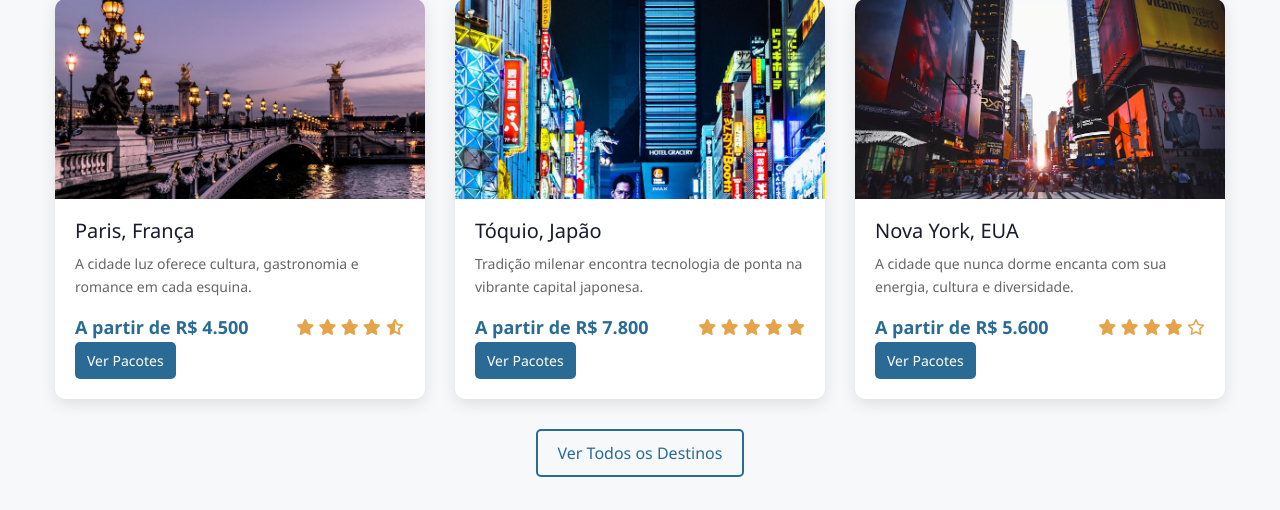
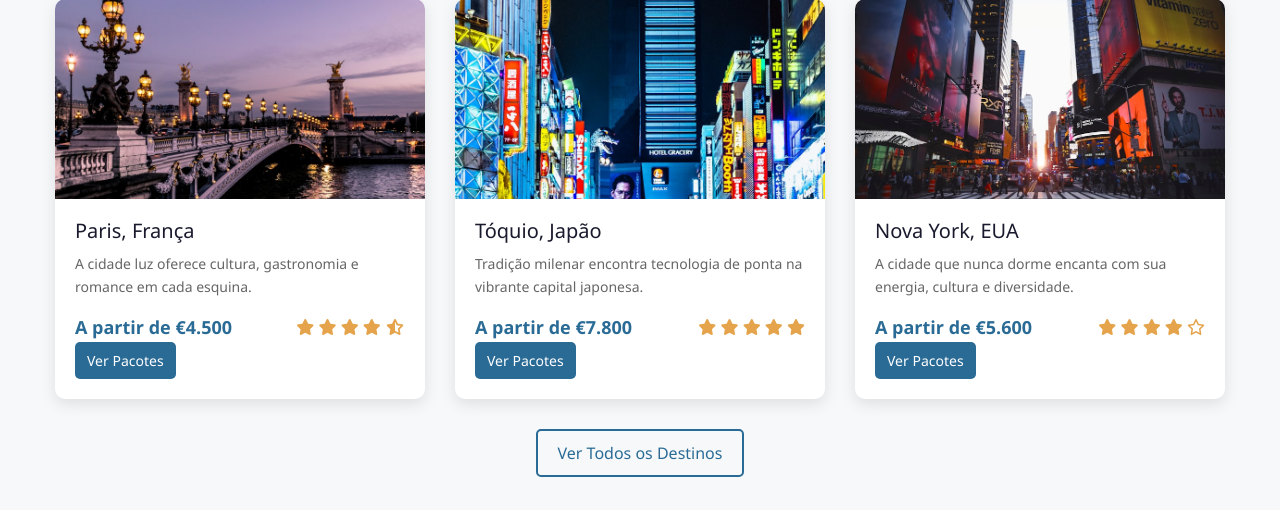
Before and after one commit to fbberg69/TravelGatewayForYou, a Flask app: page / in a window 1280 px wide. Shown: the part 1038-1548 px from the top of the page. Run offline with Flask 3, Linux system fonts and the light colour scheme.

Commit message:
Assistant checkpoint: Atualizar links dos botões de destinos e converter preços
Assistant generated file changes:
- templates/index.html: Atualizar links dos botões de destinos populares

---

User prompt:

nos destinos populares os botoes ver pacotes não estão a funcionar e pudias agragar dento que seja o tema os meyus links de viajas neles,

Replit-Commit-Author: Assistant
Replit-Commit-Session-Id: f2b538f2-0c0a-4761-b022-394718a0e1ee

```diff
--- a/templates/index.html
+++ b/templates/index.html
@@ -60,7 +60,7 @@
                         <h3>Paris, França</h3>
                         <p>A cidade luz oferece cultura, gastronomia e romance em cada esquina.</p>
                         <div class="destination-meta">
-                            <div class="price">A partir de R$ 4.500</div>
+                            <div class="price">A partir de €4.500</div>
                             <div class="rating">
                                 <i class="fas fa-star"></i>
                                 <i class="fas fa-star"></i>
@@ -69,7 +69,7 @@
                                 <i class="fas fa-star-half-alt"></i>
                             </div>
                         </div>
-                        <a href="#" class="btn btn-sm">Ver Pacotes</a>
+                        <a href="https://trip.tp.st/u9rynlyL" target="_blank" class="btn btn-sm">Ver Pacotes</a>
                     </div>
                 </div>
 
@@ -82,7 +82,7 @@
                         <h3>Tóquio, Japão</h3>
                         <p>Tradição milenar encontra tecnologia de ponta na vibrante capital japonesa.</p>
                         <div class="destination-meta">
-                            <div class="price">A partir de R$ 7.800</div>
+                            <div class="price">A partir de €7.800</div>
                             <div class="rating">
                                 <i class="fas fa-star"></i>
                                 <i class="fas fa-star"></i>
@@ -91,7 +91,7 @@
                                 <i class="fas fa-star"></i>
                             </div>
                         </div>
-                        <a href="#" class="btn btn-sm">Ver Pacotes</a>
+                        <a href="https://wegotrip.tp.st/8Fiplbc2" target="_blank" class="btn btn-sm">Ver Pacotes</a>
                     </div>
                 </div>
 
@@ -104,7 +104,7 @@
                         <h3>Nova York, EUA</h3>
                         <p>A cidade que nunca dorme encanta com sua energia, cultura e diversidade.</p>
                         <div class="destination-meta">
-                            <div class="price">A partir de R$ 5.600</div>
+                            <div class="price">A partir de €5.600</div>
                             <div class="rating">
                                 <i class="fas fa-star"></i>
                                 <i class="fas fa-star"></i>
@@ -113,7 +113,7 @@
                                 <i class="far fa-star"></i>
                             </div>
                         </div>
-                        <a href="#" class="btn btn-sm">Ver Pacotes</a>
+                        <a href="https://localrent.tp.st/tBbjydi3" target="_blank" class="btn btn-sm">Ver Pacotes</a>
                     </div>
                 </div>
             </div>
```
